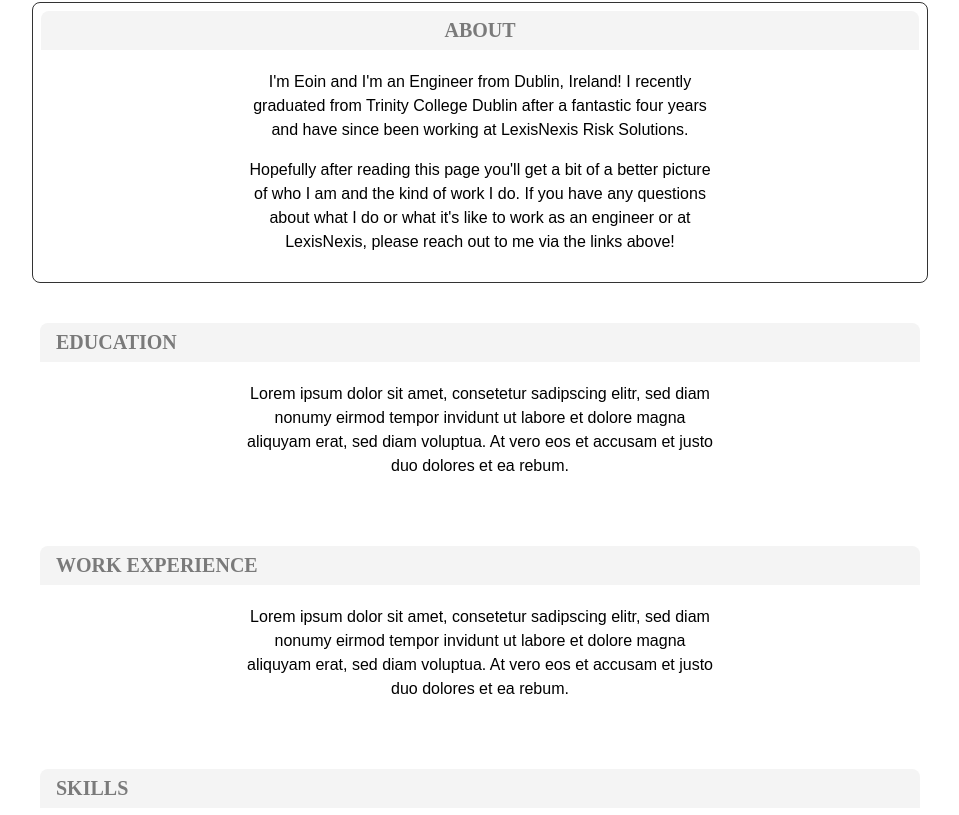
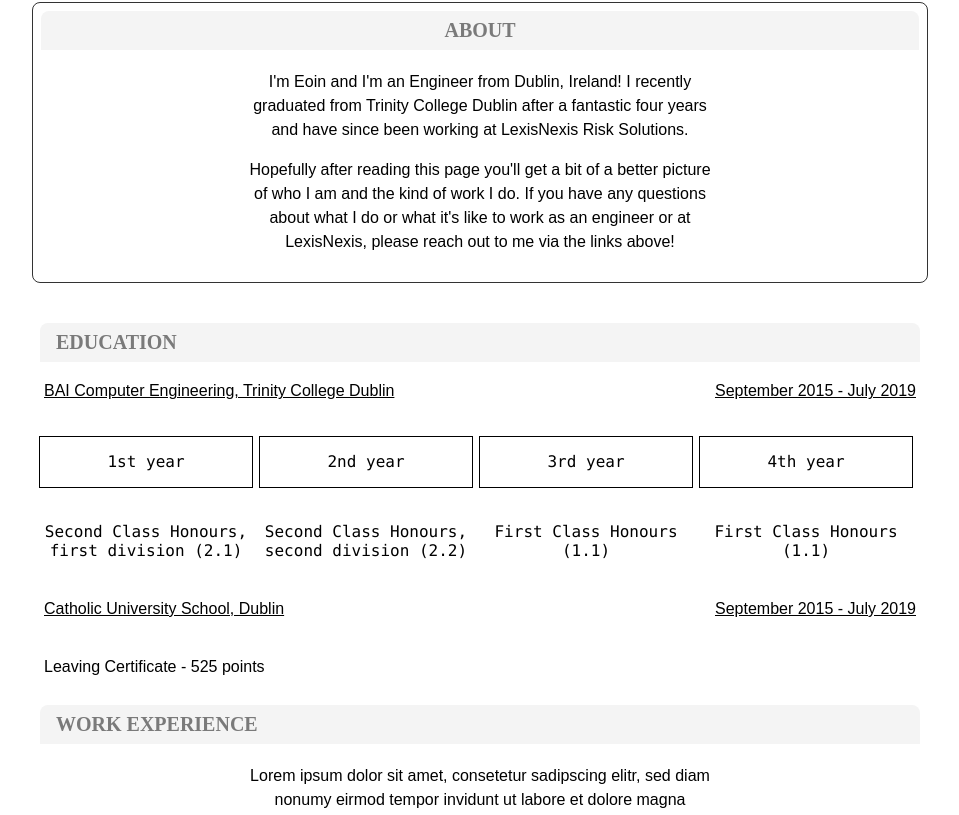
Before and after one commit to eoinfitz14/eoinslife, a React (Create React App) app: page / in a window 1280 px wide. Shown: the part 369-1184 px from the top of the page, without its empty margins (160-1119 px from the left). Built offline with nearby package versions, Linux system fonts and the light colour scheme.

Commit message:
small changes

```diff
--- a/src/components/Navigation/Navigation.js
+++ b/src/components/Navigation/Navigation.js
@@ -19,11 +19,11 @@ const Navigation = () => {
       </div>
       <nav className='bt bb tc mw8 center'>
         <ul>
-          <Link to='about' spy={true} smooth={true} duration={500} activeClass='active' className='f6 f5-l link bg-animate black-80 hover-bg-lightest-blue dib pa3 ph4-l pointer'>About</Link>
-          <Link to='education' spy={true} smooth={true} duration={500} activeClass='active' className='f6 f5-l link bg-animate black-80 hover-bg-lightest-blue dib pa3 ph4-l pointer'>Education</Link>
-          <Link to='work-experience' spy={true} smooth={true} duration={500} activeClass='active' className='f6 f5-l link bg-animate black-80 hover-bg-lightest-blue dib pa3 ph4-l pointer'>Work Experience</Link>
-          <Link to='skills' spy={true} smooth={true} duration={500} activeClass='active' className='f6 f5-l link bg-animate black-80 hover-bg-lightest-blue dib pa3 ph4-l pointer'>Skills</Link>
-          <Link to='awards-certificates' spy={true} smooth={true} duration={500} activeClass='active' className='f6 f5-l link bg-animate black-80 hover-bg-lightest-blue dib pa3 ph4-l pointer'>Awards/Certificates</Link>
+          <Link to='about' spy={true} smooth={true} duration={750} activeClass='active' className='f6 f5-l link bg-animate black-80 hover-bg-lightest-blue dib pa3 ph4-l pointer'>About</Link>
+          <Link to='education' spy={true} smooth={true} duration={750} activeClass='active' className='f6 f5-l link bg-animate black-80 hover-bg-lightest-blue dib pa3 ph4-l pointer'>Education</Link>
+          <Link to='work-experience' spy={true} smooth={true} duration={750} activeClass='active' className='f6 f5-l link bg-animate black-80 hover-bg-lightest-blue dib pa3 ph4-l pointer'>Work Experience</Link>
+          <Link to='skills' spy={true} smooth={true} duration={750} activeClass='active' className='f6 f5-l link bg-animate black-80 hover-bg-lightest-blue dib pa3 ph4-l pointer'>Skills</Link>
+          <Link to='awards-certificates' spy={true} smooth={true} duration={750} activeClass='active' className='f6 f5-l link bg-animate black-80 hover-bg-lightest-blue dib pa3 ph4-l pointer'>Awards/Certificates</Link>
         </ul>
       </nav>
     </header>
--- /dev/null
+++ b/src/components/SectionCards/Education/College.js
@@ -0,0 +1,48 @@
+import React from 'react';
+
+// simple component with no state so we don't need to make it a class
+const College = () => {
+  return (
+    <div className='avenir'>
+      <p className='pa1'>
+        <span className='fl underline'>
+          BAI Computer Engineering, Trinity College Dublin
+        </span>
+        <span className='fr underline'>
+          September 2015 - July 2019
+        </span>
+      </p>
+      <br></br>
+      <div class="pv3 flex">
+        <div class="outline h0 w-25 pa3 mr2">
+          <code>1st year</code>
+        </div>
+        <div class="outline h0 w-25 pa3 mr2">
+          <code>2nd year</code>
+        </div>
+        <div class="outline h0 w-25 pa3 mr2">
+          <code>3rd year</code>
+        </div>
+        <div class="outline h0 w-25 pa3 mr2">
+          <code>4th year</code>
+        </div>
+      </div>
+      <div class="pv3 flex">
+        <div class="w-25 pa1 mr2">
+          <code>Second Class Honours, first division (2.1)</code>
+        </div>
+        <div class="w-25 pa1 mr2">
+          <code>Second Class Honours, second division (2.2)</code>
+        </div>
+        <div class="w-25 pa1 mr2">
+          <code>First Class Honours (1.1)</code>
+        </div>
+        <div class="w-25 pa1 mr2">
+          <code>First Class Honours (1.1)</code>
+        </div>
+      </div>
+    </div>
+  );
+}
+
+export default College;
--- a/src/components/SectionCards/Education/Education.js
+++ b/src/components/SectionCards/Education/Education.js
@@ -1,5 +1,6 @@
 import React from 'react';
-
+import College from './College';
+import School from './School';
 // simple component with no state so we don't need to make it a class
 const Education = () => {
   return (
@@ -8,13 +9,8 @@ const Education = () => {
         <h1 className='tl f4 bg-near-white br3 br--top black-50 mv0 pv2 ph3 baskerville'>
           EDUCATION
         </h1>
-        <div className='center pa1 lh-copy measure avenir'>
-          <p>
-            Lorem ipsum dolor sit amet, consetetur sadipscing elitr, sed diam nonumy eirmod
-            tempor invidunt ut labore et dolore magna aliquyam erat, sed diam voluptua. At
-            vero eos et accusam et justo duo dolores et ea rebum.
-          </p>
-        </div>
+        <College />
+        <School />
       </article>
     </div>
   );
--- /dev/null
+++ b/src/components/SectionCards/Education/School.js
@@ -0,0 +1,24 @@
+import React from 'react';
+
+// simple component with no state so we don't need to make it a class
+const School = () => {
+  return (
+    <div className='avenir'>
+      <p className='pa1'>
+        <span className='fl underline'>
+          Catholic University School, Dublin
+        </span>
+        <span className='fr underline'>
+          September 2015 - July 2019
+        </span>
+      </p>
+      <br></br>
+      <p className='fl pa1'>
+        Leaving Certificate - 525 points
+      </p>
+      <br></br>
+    </div>
+  );
+}
+
+export default School;
```
